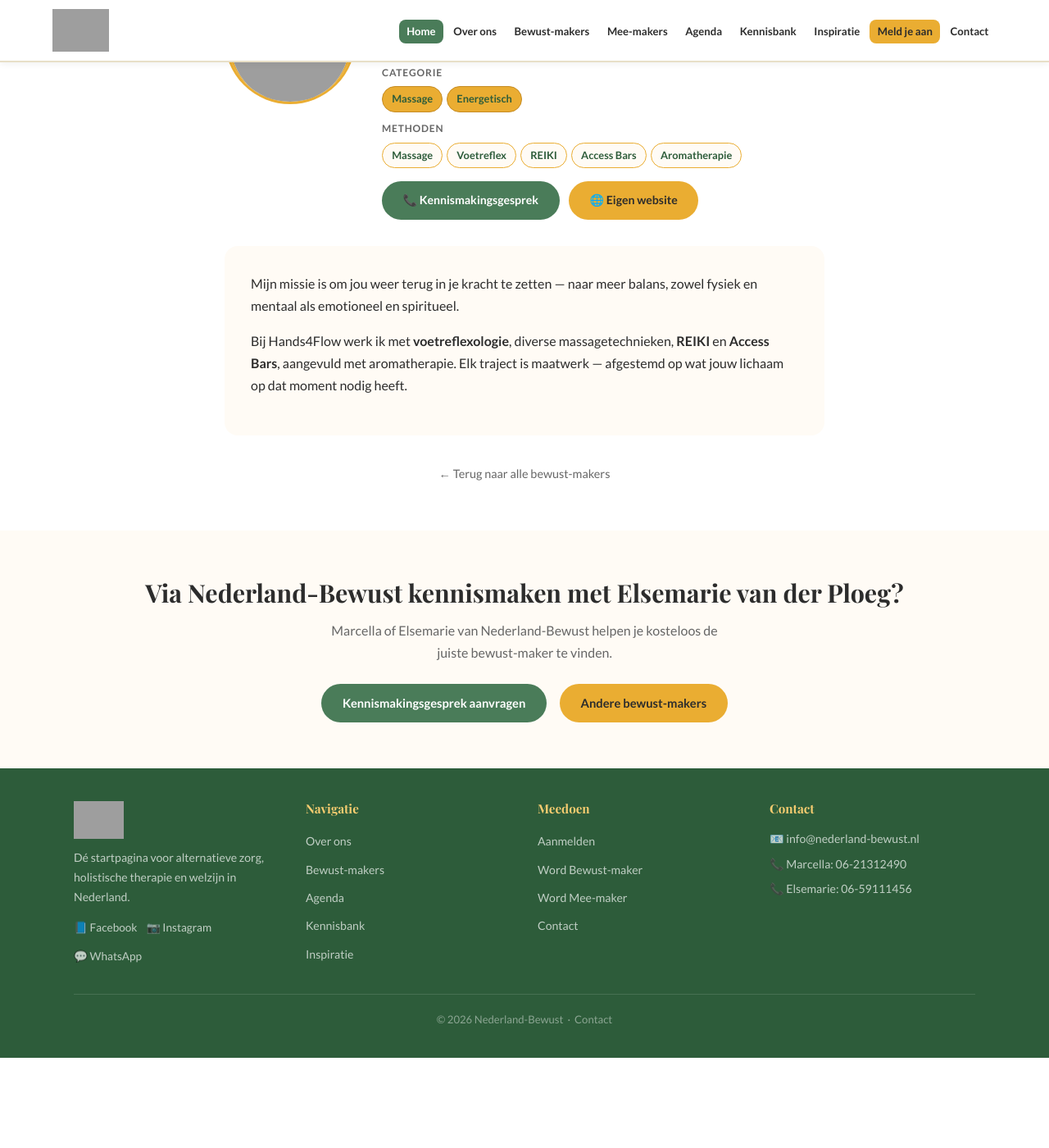
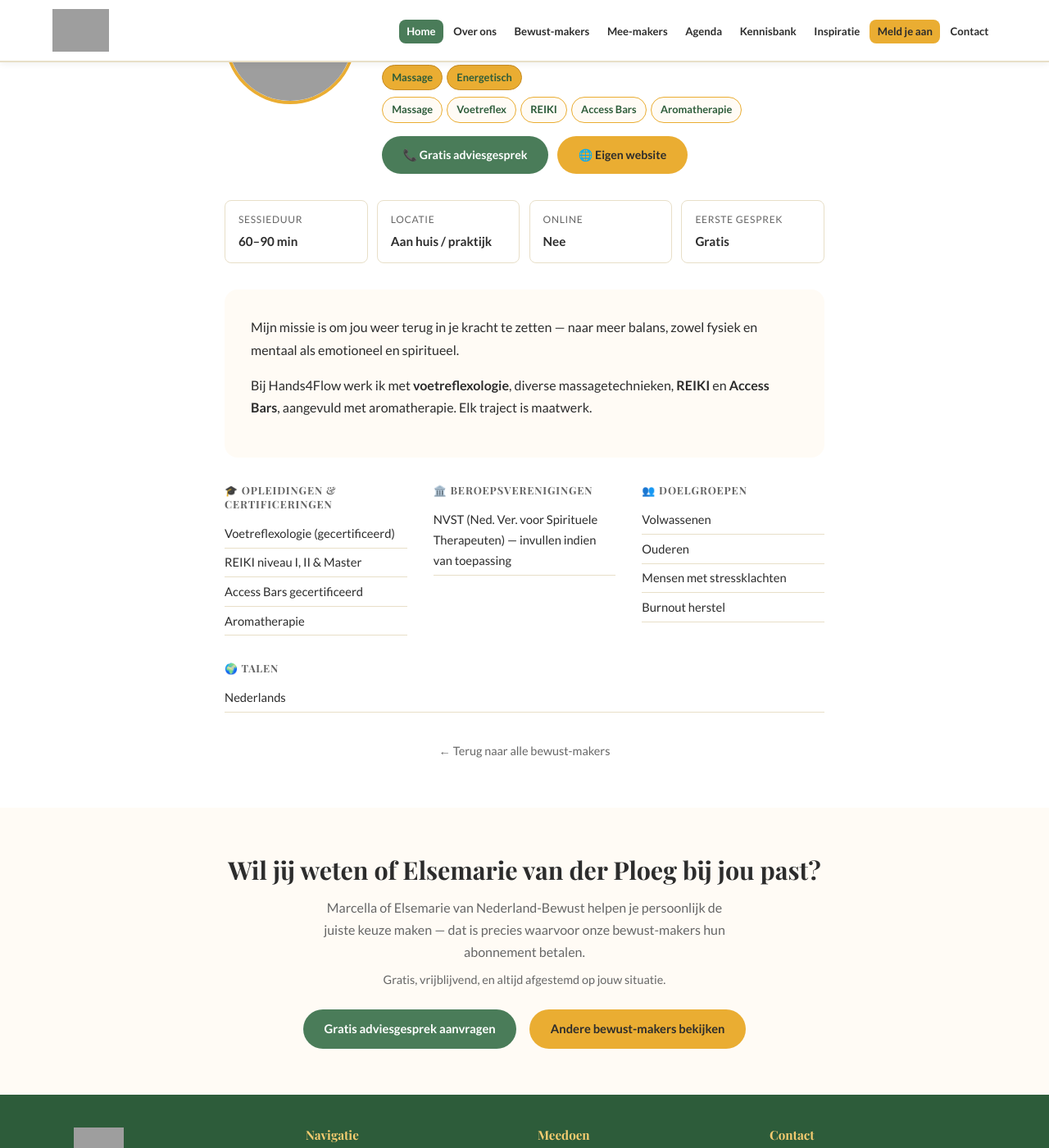
Before and after one commit to hands4flownl/nederland-bewust, a Jekyll site: the page built from pages/bewust-makers/welkom-bij-hands4flow.html, in a window 1280 px wide and 1400 px high, scrolled down 351 px. Shown: the whole window at 82% size. Built offline with Jekyll 4.4.1, drawn with Linux system fonts in a browser that asks for light colours; before the commit the page ends 1641 px from its top, so only the background shows below that; grey boxes are pictures that could not be loaded.

Commit message:
Profiel uitgebreid: opleidingen, verenigingen, sessieinfo – Elsemarie van der Ploeg

```diff
--- a/pages/bewust-makers/welkom-bij-hands4flow.html
+++ b/pages/bewust-makers/welkom-bij-hands4flow.html
@@ -13,35 +13,73 @@
 <section class="sectie">
   <div class="container container--nauw">
 
-    <div class="profiel-header" style="display:flex;gap:2rem;align-items:flex-start;margin-bottom:2rem;flex-wrap:wrap;">
-      <div class="maker-kaart__foto-wrap" style="width:160px;height:160px;flex-shrink:0;">
-        <img src="https://nederland-bewust.nl/wp-content/uploads/2025/09/cropped-cropped-cropped-foto-Bewust-maker-Elsemarie.jpg"
-          alt="Elsemarie van der Ploeg"
-          style="width:160px;height:160px;border-radius:50%;object-fit:cover;border:4px solid var(--goud);"
-          loading="lazy"
-          onerror="this.parentElement.innerHTML='<div style=\'width:160px;height:160px;border-radius:50%;background:var(--creme);border:4px solid var(--goud);display:flex;align-items:center;justify-content:center;font-size:3rem;\'>🌿</div>';">
-      </div>
+    <!-- HEADER: foto + kerninfo -->
+    <div style="display:flex;gap:2rem;align-items:flex-start;margin-bottom:2rem;flex-wrap:wrap;">
+      <img src="https://nederland-bewust.nl/wp-content/uploads/2025/09/cropped-cropped-cropped-foto-Bewust-maker-Elsemarie.jpg" alt="Elsemarie van der Ploeg" style="width:160px;height:160px;border-radius:50%;object-fit:cover;border:4px solid var(--goud);flex-shrink:0;" loading="lazy" onerror="this.style.opacity='0'">
       <div style="flex:1;min-width:220px;">
         <h2 style="margin-bottom:0.3rem;">Elsemarie van der Ploeg</h2>
         <p style="color:var(--goud-donker);font-weight:700;margin-bottom:0.2rem;">Hands4Flow</p>
         <p style="color:var(--tekst-licht);font-size:0.9rem;margin-bottom:0.8rem;">📍 Drenthe</p>
-        <div style="margin-bottom:0.6rem;">
-          <p style="font-size:0.75rem;font-weight:700;text-transform:uppercase;letter-spacing:0.07em;color:var(--tekst-licht);margin-bottom:0.4rem;">Categorie</p>
+        <div style="margin-bottom:0.5rem;">
           <div style="display:flex;flex-wrap:wrap;gap:0.3rem;"><span class="profiel-tag" style="background:var(--goud);border-color:var(--goud-donker);">Massage</span><span class="profiel-tag" style="background:var(--goud);border-color:var(--goud-donker);">Energetisch</span></div>
         </div>
-        <div style="margin-bottom:1rem;">
-          <p style="font-size:0.75rem;font-weight:700;text-transform:uppercase;letter-spacing:0.07em;color:var(--tekst-licht);margin-bottom:0.4rem;">Methoden</p>
-          <div style="display:flex;flex-wrap:wrap;gap:0.3rem;"><span class="profiel-tag">Massage</span><span class="profiel-tag">Voetreflex</span><span class="profiel-tag">REIKI</span><span class="profiel-tag">Access Bars</span><span class="profiel-tag">Aromatherapie</span></div>
-        </div>
-        <div style="display:flex;gap:0.7rem;flex-wrap:wrap;margin-top:1rem;align-items:center;">
-          <a href="{{ '/contact/' | relative_url }}" class="knop knop--groen" style="font-size:0.88rem;">📞 Kennismakingsgesprek</a>
+        <div style="display:flex;flex-wrap:wrap;gap:0.3rem;margin-bottom:1rem;"><span class="profiel-tag">Massage</span><span class="profiel-tag">Voetreflex</span><span class="profiel-tag">REIKI</span><span class="profiel-tag">Access Bars</span><span class="profiel-tag">Aromatherapie</span></div>
+        <div style="display:flex;gap:0.7rem;flex-wrap:wrap;align-items:center;">
+          <a href="{{ '/contact/' | relative_url }}" class="knop knop--groen" style="font-size:0.88rem;">📞 Gratis adviesgesprek</a>
           <a href="https://www.hands4flow.nl" target="_blank" rel="noopener" class="knop knop--goud" style="font-size:0.88rem;">🌐 Eigen website</a>
         </div>
       </div>
     </div>
 
+    <!-- SNEL-INFO BLOKJES -->
+
+    <div style="display:grid;grid-template-columns:repeat(auto-fit,minmax(140px,1fr));gap:0.7rem;margin-bottom:2rem;">
+
+          <div style="background:var(--wit);border-radius:var(--radius);padding:0.8rem 1rem;border:1px solid var(--border);">
+            <div style="font-size:0.75rem;color:var(--tekst-licht);text-transform:uppercase;letter-spacing:0.06em;">Sessieduur</div>
+            <div style="font-weight:600;font-size:0.95rem;margin-top:0.2rem;">60–90 min</div>
+          </div>
+          <div style="background:var(--wit);border-radius:var(--radius);padding:0.8rem 1rem;border:1px solid var(--border);">
+            <div style="font-size:0.75rem;color:var(--tekst-licht);text-transform:uppercase;letter-spacing:0.06em;">Locatie</div>
+            <div style="font-weight:600;font-size:0.95rem;margin-top:0.2rem;">Aan huis / praktijk</div>
+          </div>
+          <div style="background:var(--wit);border-radius:var(--radius);padding:0.8rem 1rem;border:1px solid var(--border);">
+            <div style="font-size:0.75rem;color:var(--tekst-licht);text-transform:uppercase;letter-spacing:0.06em;">Online</div>
+            <div style="font-weight:600;font-size:0.95rem;margin-top:0.2rem;">Nee</div>
+          </div>
+          <div style="background:var(--wit);border-radius:var(--radius);padding:0.8rem 1rem;border:1px solid var(--border);">
+            <div style="font-size:0.75rem;color:var(--tekst-licht);text-transform:uppercase;letter-spacing:0.06em;">Eerste gesprek</div>
+            <div style="font-weight:600;font-size:0.95rem;margin-top:0.2rem;">Gratis</div>
+          </div>
+    </div>
+
+    <!-- BIO -->
     <div style="background:var(--creme);border-radius:var(--radius-groot);padding:2rem;margin-bottom:2rem;">
-      <p>Mijn missie is om jou weer terug in je kracht te zetten — naar meer balans, zowel fysiek en mentaal als emotioneel en spiritueel.</p><p>Bij Hands4Flow werk ik met <strong>voetreflexologie</strong>, diverse massagetechnieken, <strong>REIKI</strong> en <strong>Access Bars</strong>, aangevuld met aromatherapie. Elk traject is maatwerk — afgestemd op wat jouw lichaam op dat moment nodig heeft.</p>
+      <p>Mijn missie is om jou weer terug in je kracht te zetten — naar meer balans, zowel fysiek en mentaal als emotioneel en spiritueel.</p><p>Bij Hands4Flow werk ik met <strong>voetreflexologie</strong>, diverse massagetechnieken, <strong>REIKI</strong> en <strong>Access Bars</strong>, aangevuld met aromatherapie. Elk traject is maatwerk.</p>
+    </div>
+
+    <!-- VERTROUWENSINFO GRID -->
+    <div style="display:flex;flex-wrap:wrap;gap:2rem;margin-bottom:2rem;">
+
+        <div style="flex:1;min-width:220px;">
+          <h4 style="font-size:0.8rem;font-weight:700;text-transform:uppercase;letter-spacing:0.07em;color:var(--tekst-licht);margin-bottom:0.6rem;">🎓 Opleidingen & certificeringen</h4>
+          <ul style="list-style:none;"><li style='padding:0.3rem 0;border-bottom:1px solid var(--border);font-size:0.92rem;'>Voetreflexologie (gecertificeerd)</li><li style='padding:0.3rem 0;border-bottom:1px solid var(--border);font-size:0.92rem;'>REIKI niveau I, II & Master</li><li style='padding:0.3rem 0;border-bottom:1px solid var(--border);font-size:0.92rem;'>Access Bars gecertificeerd</li><li style='padding:0.3rem 0;border-bottom:1px solid var(--border);font-size:0.92rem;'>Aromatherapie</li></ul>
+        </div>
+
+        <div style="flex:1;min-width:220px;">
+          <h4 style="font-size:0.8rem;font-weight:700;text-transform:uppercase;letter-spacing:0.07em;color:var(--tekst-licht);margin-bottom:0.6rem;">🏛️ Beroepsverenigingen</h4>
+          <ul style="list-style:none;"><li style='padding:0.3rem 0;border-bottom:1px solid var(--border);font-size:0.92rem;'>NVST (Ned. Ver. voor Spirituele Therapeuten) — invullen indien van toepassing</li></ul>
+        </div>
+
+        <div style="flex:1;min-width:220px;">
+          <h4 style="font-size:0.8rem;font-weight:700;text-transform:uppercase;letter-spacing:0.07em;color:var(--tekst-licht);margin-bottom:0.6rem;">👥 Doelgroepen</h4>
+          <ul style="list-style:none;"><li style='padding:0.3rem 0;border-bottom:1px solid var(--border);font-size:0.92rem;'>Volwassenen</li><li style='padding:0.3rem 0;border-bottom:1px solid var(--border);font-size:0.92rem;'>Ouderen</li><li style='padding:0.3rem 0;border-bottom:1px solid var(--border);font-size:0.92rem;'>Mensen met stressklachten</li><li style='padding:0.3rem 0;border-bottom:1px solid var(--border);font-size:0.92rem;'>Burnout herstel</li></ul>
+        </div>
+
+        <div style="flex:1;min-width:220px;">
+          <h4 style="font-size:0.8rem;font-weight:700;text-transform:uppercase;letter-spacing:0.07em;color:var(--tekst-licht);margin-bottom:0.6rem;">🌍 Talen</h4>
+          <ul style="list-style:none;"><li style='padding:0.3rem 0;border-bottom:1px solid var(--border);font-size:0.92rem;'>Nederlands</li></ul>
+        </div>
     </div>
 
     <div style="text-align:center;margin-top:1.5rem;">
@@ -52,11 +90,12 @@
 
 <section class="sectie sectie--kleur">
   <div class="container" style="text-align:center;">
-    <h2>Via Nederland-Bewust kennismaken met Elsemarie van der Ploeg?</h2>
-    <p style="max-width:500px;margin:0.8rem auto 1.5rem;color:var(--tekst-licht);">Marcella of Elsemarie van Nederland-Bewust helpen je kosteloos de juiste bewust-maker te vinden.</p>
+    <h2>Wil jij weten of Elsemarie van der Ploeg bij jou past?</h2>
+    <p style="max-width:520px;margin:0.8rem auto 0.5rem;color:var(--tekst-licht);">Marcella of Elsemarie van Nederland-Bewust helpen je persoonlijk de juiste keuze maken — dat is precies waarvoor onze bewust-makers hun abonnement betalen.</p>
+    <p style="max-width:520px;margin:0 auto 1.5rem;color:var(--tekst-licht);font-size:0.9rem;">Gratis, vrijblijvend, en altijd afgestemd op jouw situatie.</p>
     <div style="display:flex;gap:1rem;justify-content:center;flex-wrap:wrap;">
-      <a href="{{ '/contact/' | relative_url }}" class="knop knop--groen">Kennismakingsgesprek aanvragen</a>
-      <a href="{{ '/onze-bewust-makers/' | relative_url }}" class="knop knop--goud">Andere bewust-makers</a>
+      <a href="{{ '/contact/' | relative_url }}" class="knop knop--groen">Gratis adviesgesprek aanvragen</a>
+      <a href="{{ '/onze-bewust-makers/' | relative_url }}" class="knop knop--goud">Andere bewust-makers bekijken</a>
     </div>
   </div>
 </section>
```
Also changed, not shown: other parts of pages/bewust-makers/welkom-bij-hands4flow.html (+1 -1 lines).
